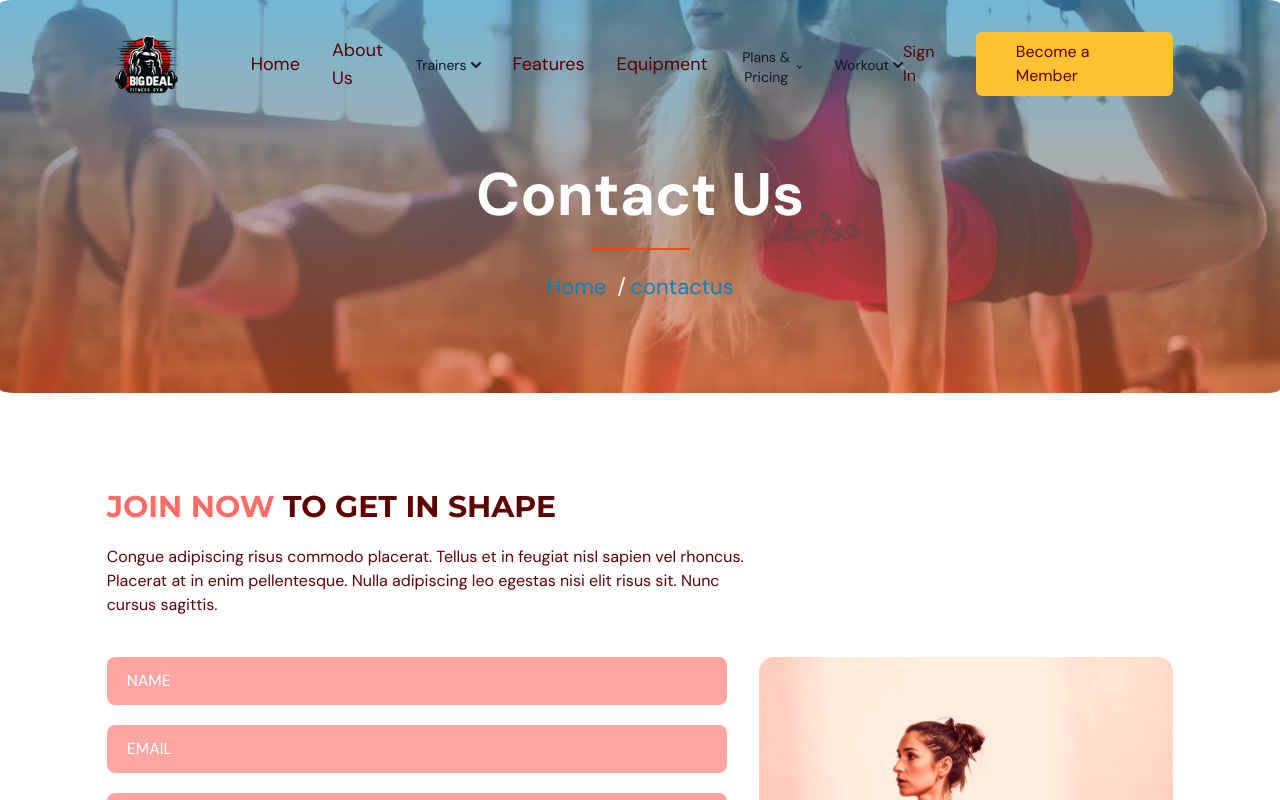
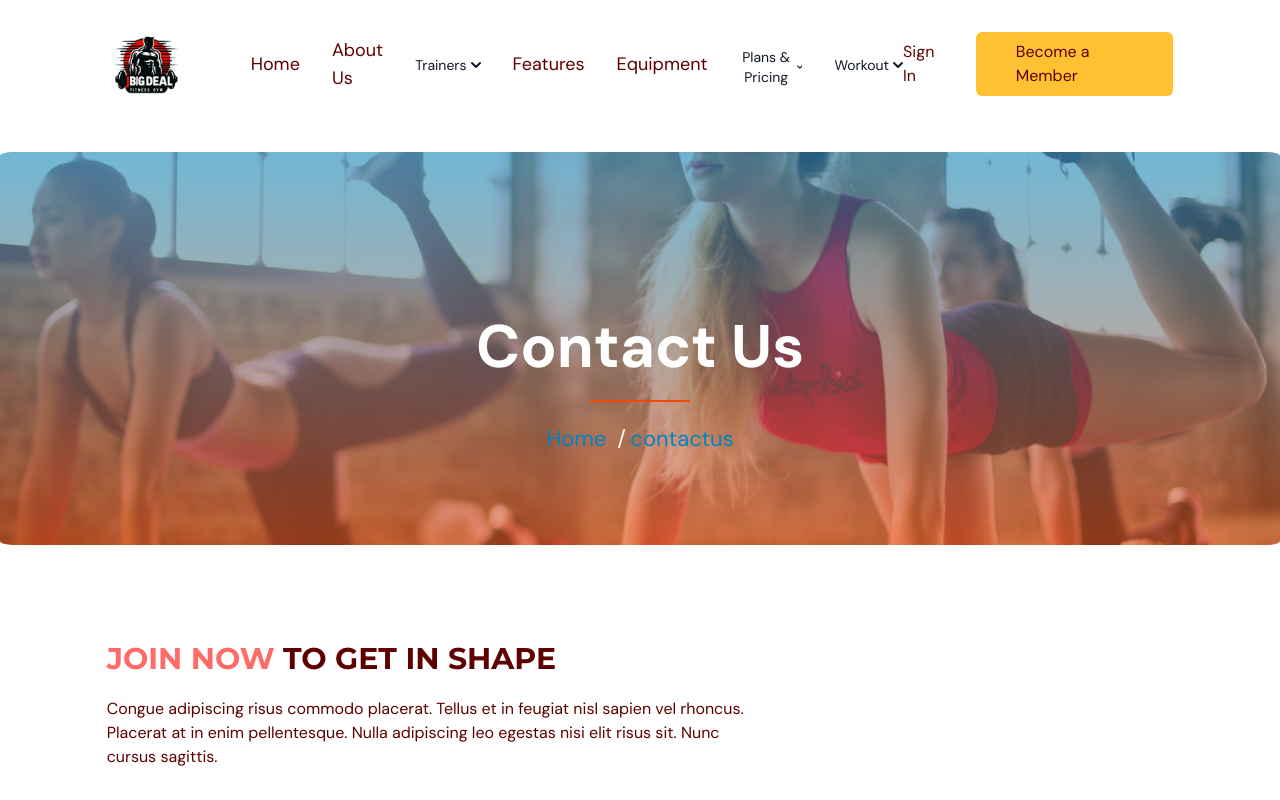
Before and after one commit to KARTIKPAUL/JBigDeal, a React (Vite) app: page /contact-us in a window 1280 px wide. Shown: the top 800 px of the page. Built offline with nearby package versions, Linux system fonts and the light colour scheme.

Commit message:
contact page adjust

```diff
--- a/src/scenes/ContactUs/MainContact.tsx
+++ b/src/scenes/ContactUs/MainContact.tsx
@@ -7,8 +7,12 @@ import PageHeader from "../PageHeader/PageHeader";
 const MainContact = () => {
   return (
     <>
+    <div className="mx-auto py-20 mt-12">
+    <div className="py-6">
     <PageHeader title="Contact Us" path="contact-us" name="contactus" />
     <ContactUs />
+    </div>
+    </div>
     </>
   );
 };
```
